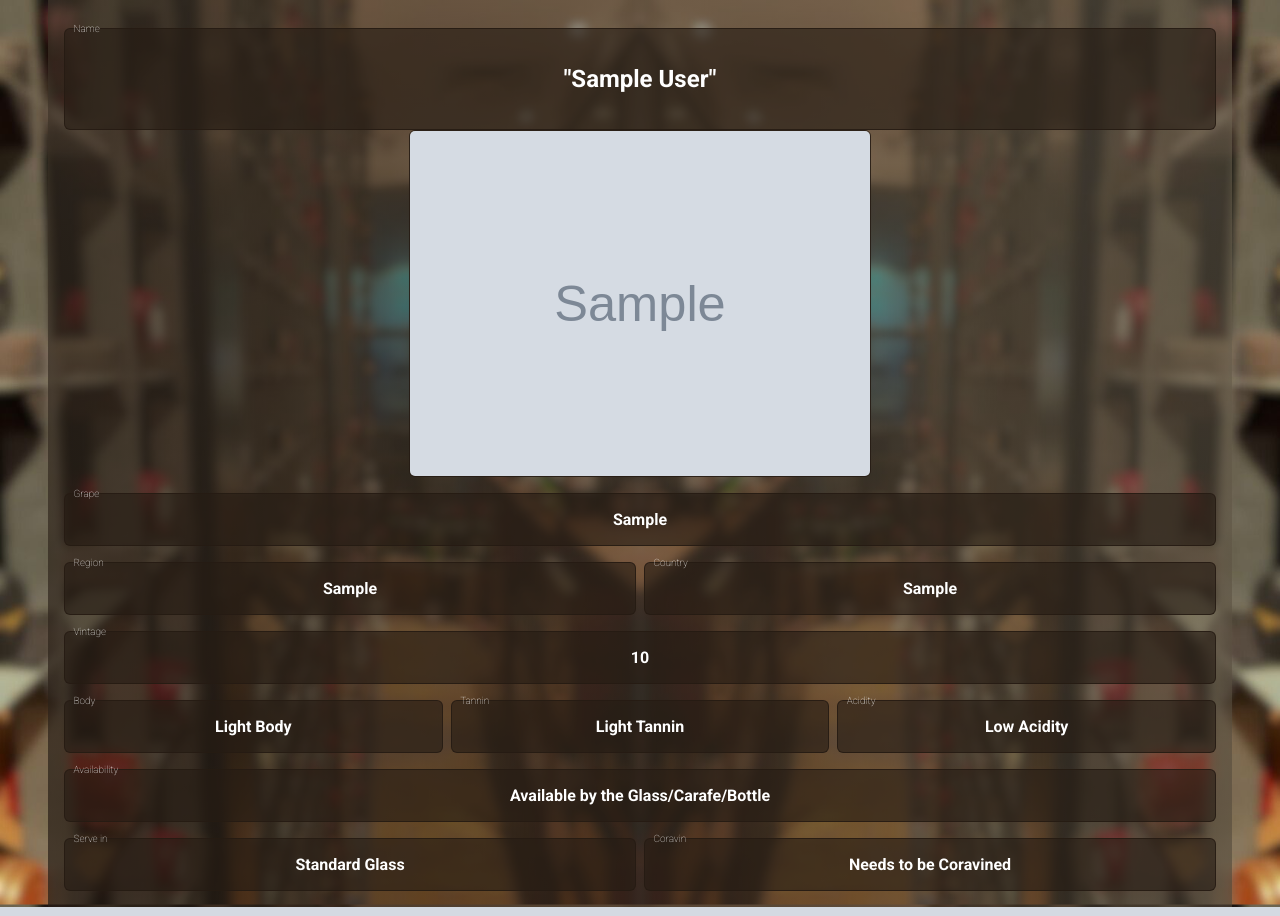
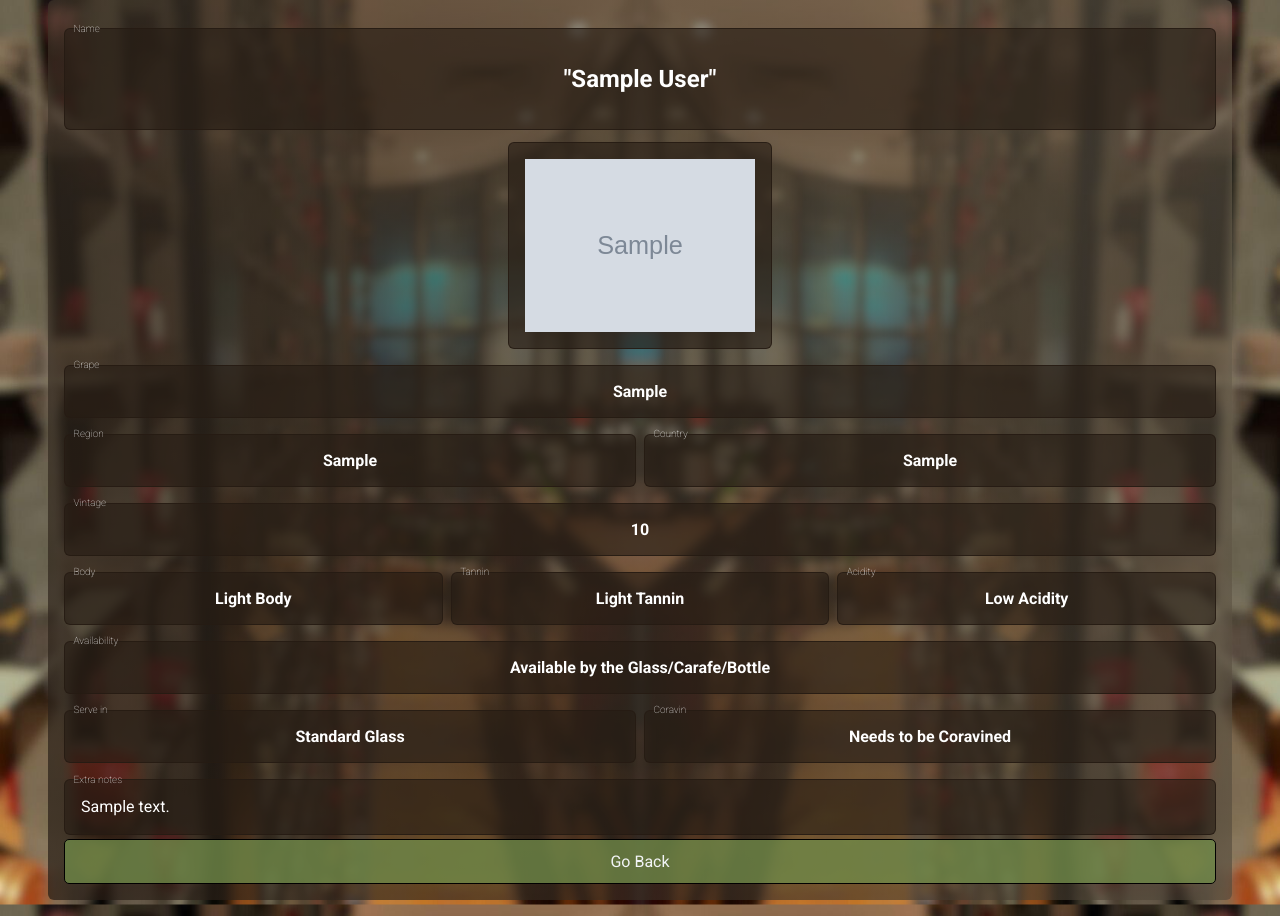
Before and after one commit to PawelKrezel/WineFinder, a Django app: page /wine/00000000-0000-0000-0000-000000000001/ in a window 1280 px wide. Run offline with Django 5.2, Linux system fonts and the light colour scheme; data comes from the database, SQL or seed files in the repository; tables that the repository leaves empty hold one stand-in row (values such as "Sample post"); grey boxes marked "Sample" are stand-in pictures; parts of the project's set-up code (start-up, migrations or seed data) failed here and were passed over; some libraries are stand-ins or nearby versions.

Commit message:
fiddling with styling details

```diff
--- a/wineadmin/static/wineadmin/css/details.css
+++ b/wineadmin/static/wineadmin/css/details.css
@@ -7,16 +7,21 @@
     display: block;
     text-align: center;
     padding: 1em;
+    border-radius: 6px;
+    margin-bottom: 1em;
 }
 .details-main-container img{
-    width: 40%;
+    width: 20%;
     height: auto;
     transition-duration: 1s;
     border: solid #261c14e2 1px;
+    background-color: #261c149c;
+    padding: 1em;
     border-radius: 6px;
+    margin-top: 0.75em;
 }
 .details-main-container img:hover{
-    width: 97.5%;
+    width: 50%;
 }
 .detail{
     margin-top: 0.75em;
@@ -58,3 +63,20 @@
 .row-3{
     grid-template-columns: 1fr 1fr 1fr;
 }
+#sommNotes{
+    font-weight: normal;
+}
+.detail:has(#sommNotes){
+    text-align: justify;
+    line-height: 1.4;
+}
+
+@media only screen and (max-width: 690px){
+    .details-main-container img{
+        width: 50%;
+    }
+    .details-main-container img:hover{
+        width: 97.5%;
+        padding: 0;
+    }
+}
--- a/wineadmin/static/wineadmin/misc/AI-prompt.txt
+++ b/wineadmin/static/wineadmin/misc/AI-prompt.txt
@@ -81,7 +81,7 @@ wine_name = producer or wine label (e.g. "Pulenta Estate")
 grape = grape variety (e.g. "Malbec", "Chardonnay")
 Do not combine them.
 
-sommNotes must be short (max 25 words) and based only on known wine characteristics.
+sommNotes must be at least 25 words long and based only on known wine characteristics.
 Do not invent complex tasting notes.
 
 Format the JSON output as human-readable (pretty-printed) with consistent indentation and line breaks. Do not compress it into a single line.
--- a/wineadmin/templates/search/details.html
+++ b/wineadmin/templates/search/details.html
@@ -82,16 +82,21 @@
             </div>
         </div>
 
+        {% if wine.sommNotes %}
+        <div class="row row-1">
+            <div class="detail">
+                <label for="sommNotes">Extra notes</label>
+                <span id="sommNotes">{{ wine.sommNotes }}</span>
+            </div>
+        </div>
+        {% endif %}
 
+    <button onclick="history.back()" class="commonStyle commonStyleAsBlock row row-1">
+        Go Back
+
+    </button>
     </div>
 
-        {% if wine.sommNotes %}
-        <!--
-        <div class="detail">
-            <label for="sommNotes">Extra Notes: </label>
-            <span id="sommNotes">{{ wine.sommNotes}}</span>
-        </div>-->
-        {% endif %}
 </div>
 
 
```
